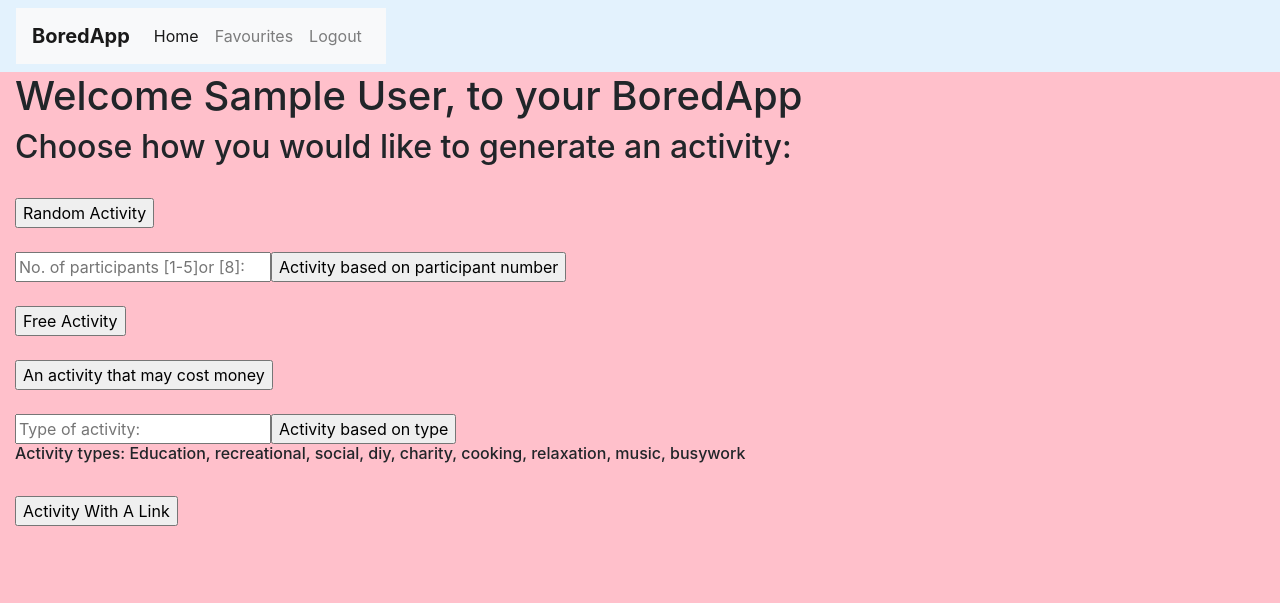
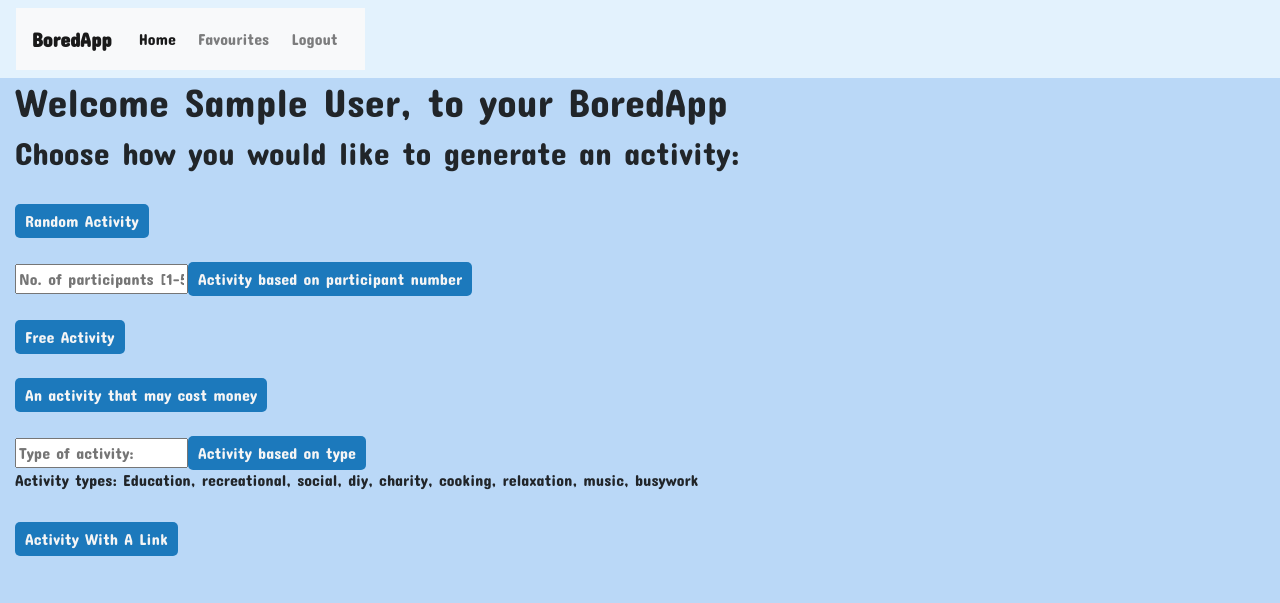
Before and after one commit to Charlie-Root/BoredApp, a Flask app: page /user in a window 1280 px wide. Shown: the top 603 px of the page. Run offline with Flask 3, Linux system fonts and the light colour scheme; the visitor is signed in with stand-in values (Sample User, id 1); some libraries are stand-ins or nearby versions.

Commit message:
Addedd some styling

```diff
--- a/boredapp/static/css/style.css
+++ b/boredapp/static/css/style.css
@@ -1,10 +1,36 @@
 body{
-    background-color: pink;
+    background-color: rgb(186, 216, 247);
+    font-family: 'Concert One', cursive;
 }
 
 li {
     list-style-type: none;
     display: flex;
-    justify-content: space-between;
+    justify-content:space-between;
     align-items: center;
+    padding: 3px;
+
   }
+
+
+a, a:hover{
+    text-decoration: none;
+    color: inherit;
+}
+
+.generator-buttons {
+    display: inline-block;
+    background-color: #1c79bc;
+    color:whitesmoke;
+    padding: 5px 10px;
+    text-align: center;
+    text-decoration: none;
+    font-size: 16px;
+    border:none;
+    border-radius: 5px;
+    transition: background-color 0.3s ease;
+  }
+
+  .generator-buttons:hover {
+    background-color: rgb(7, 90, 150);
+  }
--- a/boredapp/templates/base.html
+++ b/boredapp/templates/base.html
@@ -11,8 +11,11 @@
     <!-- Use below when you create your own custom css styling to override some of the bootstrap styling you want to change -->
     <!--<link rel="stylesheet" type="text/css" href="{{ url_for('static', filename='style.css') }} ">  -->
     <link rel="stylesheet" href="{{ url_for('static',filename='css/style.css' )}}">
-
-    <title>{% block title %}{% endblock %}</title>
+    <link rel="preconnect" href="https://fonts.googleapis.com">
+    <link rel="preconnect" href="https://fonts.gstatic.com" crossorigin>
+    <link rel="preconnect" href="https://fonts.googleapis.com">
+    <link rel="preconnect" href="https://fonts.gstatic.com" crossorigin>
+    <link href="https://fonts.googleapis.com/css2?family=Concert+One&display=swap" rel="stylesheet">    <title>{% block title %}{% endblock %}</title>
 </head>
 
 <body>
--- a/boredapp/templates/base1.html
+++ b/boredapp/templates/base1.html
@@ -9,7 +9,11 @@
           integrity="sha384-Gn5384xqQ1aoWXA+058RXPxPg6fy4IWvTNh0E263XmFcJlSAwiGgFAW/dAiS6JXm" crossorigin="anonymous">
     <link rel="stylesheet" href="{{ url_for('static',filename='css/style.css' )}}">
     <title>{% block title %}{% endblock %}</title>
-</head>
+    <link rel="preconnect" href="https://fonts.googleapis.com">
+    <link rel="preconnect" href="https://fonts.gstatic.com" crossorigin>
+    <link rel="preconnect" href="https://fonts.googleapis.com">
+    <link rel="preconnect" href="https://fonts.gstatic.com" crossorigin>
+    <link href="https://fonts.googleapis.com/css2?family=Concert+One&display=swap" rel="stylesheet"></head>
 
 <body>
 
--- a/boredapp/templates/favourites.html
+++ b/boredapp/templates/favourites.html
@@ -39,7 +39,7 @@
         <option value="music">Music</option>
         <option value="busywork">Busywork</option>
     </select>
-    <button type="submit">Filter</button>
+    <button type="submit" class="generator-buttons">Filter</button>
 </form>
 
 <ul>
@@ -47,7 +47,7 @@
     <li>
         {{ activity_info[0] }} - no. of participants: {{ activity_info[1] }} - {{ activity_info[2] }} activity
         <form action="{{ url_for('delete_favourite', activity_id=activity_info[3]) }}" method="POST">
-            <button type="submit">Delete</button>
+            <button type="submit" class="generator-buttons">Delete</button>
         </form>
     </li>
 {% endfor %}
--- a/boredapp/templates/user.html
+++ b/boredapp/templates/user.html
@@ -31,40 +31,40 @@
 </br>
 
 <form action="{{ url_for('random_activity') }}" method="POST">
-        <input type="submit" name="next" value="Random Activity">
+        <input type="submit" name="next" value="Random Activity" class="generator-buttons">
 </form>
 
 </br>
 
 <form action="{{ url_for('participant_number') }}" method="POST">
-        <input type="text" name="participants" placeholder="No. of participants [1-5]or [8]:"><input type="submit" name="next" value="Activity based on participant number"><br>
+        <input type="text" name="participants" placeholder="No. of participants [1-5]or [8]:"><input type="submit" name="next" value="Activity based on participant number" class="generator-buttons"><br>
 </form>
 
 </br>
 
 
 <form action="{{ url_for('free_activity') }}" method="POST">
-        <input type="submit" name="next" value="Free Activity">
+        <input type="submit" name="next" value="Free Activity" class="generator-buttons">
 </form>
 
 </br>
 
 <form action="{{ url_for('activity_that_costs_money') }}" method="POST">
-        <input type="submit" name="next" value="An activity that may cost money">
+        <input type="submit" name="next" value="An activity that may cost money" class="generator-buttons">
 </form>
 
 </br>
 
 
 <form action="{{ url_for('activity_type') }}" method="POST">
-        <input type="text" name="activity_type" placeholder="Type of activity:"><input type="submit" name="next" value="Activity based on type"><br>
+        <input type="text" name="activity_type" placeholder="Type of activity:"><input type="submit" name="next" value="Activity based on type" class="generator-buttons"><br>
         <h6> Activity types: Education, recreational, social, diy, charity, cooking, relaxation, music, busywork</h6>
 </form>
 
 </br>
 
 <form action="{{ url_for('activity_linked') }}" method="POST">
-        <input type="submit" name="activity_linked" value="Activity With A Link">
+        <input type="submit" name="activity_linked" value="Activity With A Link" class="generator-buttons">
 </form>
 
 </br>
```
